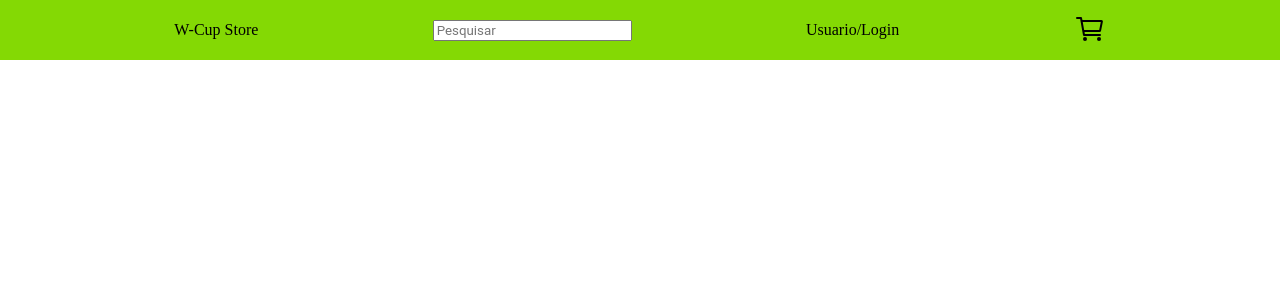
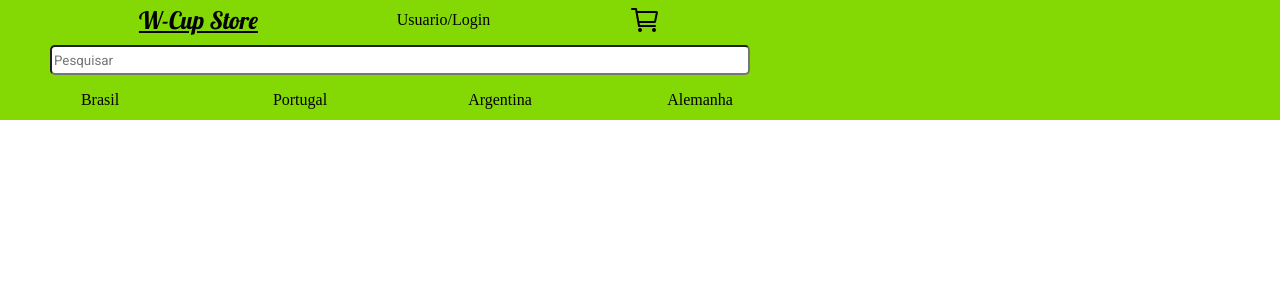
Before and after one commit to RobinsonXavier/projeto14-Cup-Mart-front, a JavaScript app: page / in a window 1280 px wide. Shown: the top 300 px of the page. Built offline with nearby package versions, Linux system fonts and the light colour scheme.

Commit message:
Basic Layout of Topbar

```diff
--- a/src/assets/styles/global.css
+++ b/src/assets/styles/global.css
@@ -1,7 +1,16 @@
+@import url('https://fonts.googleapis.com/css2?family=Lobster&family=Roboto:wght@300;400;500;700;900&display=swap');
+
 * {
     font-family: 'Roboto', sans-serif;
+    box-sizing: border-box;
 }
 
+a{
+    text-decoration: none;
+    color: black;
+}
 h1 {
     font-family: 'Lobster', cursive;
+    font-size: 24px;
+    text-decoration: underline;
 }
--- a/src/components/Topbar/Topbar.js
+++ b/src/components/Topbar/Topbar.js
@@ -1,35 +1,63 @@
+import { Link } from "react-router-dom";
 import styled from "styled-components";
-import { Link } from "react-router-dom";
 import "./style.css"
 
 export default function Topbar (){
     return(
-        <Container>
+        <Conteiner>
             <div>
-                <h1>W-Cup Store</h1>
+                <Link to={"/"}>
+                    <div className="Logo">
+                        <h1>W-Cup Store</h1>
+                    </div>
+                </Link>
+                <Link to={"/login"}>
+                    <div>
+                        <p>Usuario/Login</p>
+                    </div>
+                </Link>
+                <Link to ={"/cart"}>
+                    <div>
+                        <ion-icon name="cart-outline"></ion-icon>
+                    </div>
+                </Link>
             </div>
-            <div class="pesquisa">
+            <div className="search">
                 <input type="text" placeholder="Pesquisar" />
             </div>
             <div>
-                <p>Usuario/Login</p>
+                <div className="button"><p>Brasil</p></div>
+                <div className="button"><p>Portugal</p></div>
+                <div className="button"><p>Argentina</p></div>
+                <div className="button"><p>Alemanha</p></div>
             </div>
-            <div>
-                <ion-icon name="cart-outline"></ion-icon>
-            </div>
-        </Container>
+        </Conteiner>
     )
 }
-const Container = styled.div`
-    width:100%;
-    height:60px;
 
-    display:flex;
-    align-content: center;
-    align-items: center;
-    justify-content: space-evenly;
+const Conteiner = styled.div`
+position: fixed;
+left: 0;
+top: 0;
+z-index: 1;
 
+width:100%;
 
-    background-color:#84D904;
+display:flex;
+flex-direction: column;
+align-items: center
+padding-top:10px;
+
+background-color:#84D904;
+
+    div{
+        height:40px;
+        width: 100%;
+        max-width:800px;
+        display:flex;
+        align-content: center;
+        align-items: center;
+        justify-content: space-evenly;
+    }
 
 `
--- a/src/components/Topbar/style.css
+++ b/src/components/Topbar/style.css
@@ -1,7 +1,16 @@
-h1 {
-    font-family: 'Lobster', cursive;
+input{
+    width: 100%;
+    height: 30px;
+    max-width: 700px;
+    margin:10px 20px;
+
+    border-radius: 5px;
+
 }
-
 ion-icon{
     font-size: 32px;
 }
+
+.button{
+    height: 30px;
+}
```
